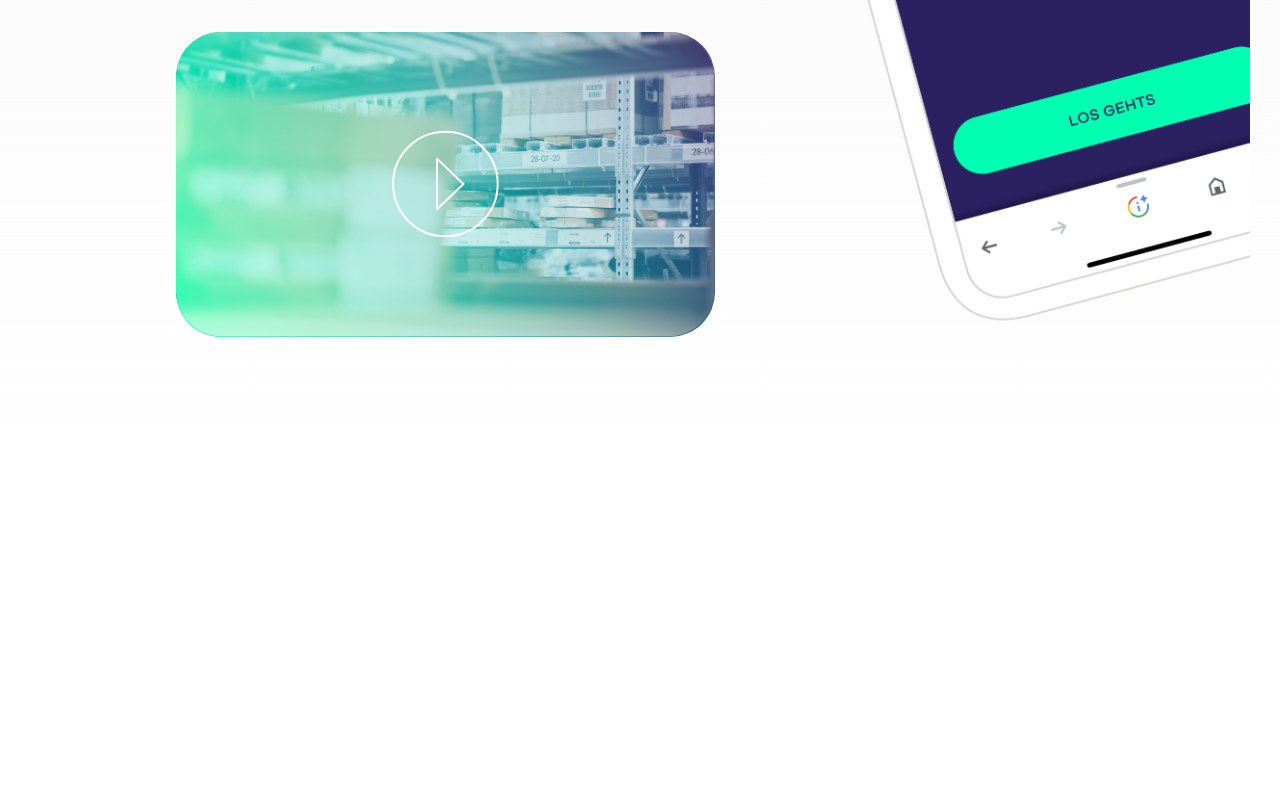
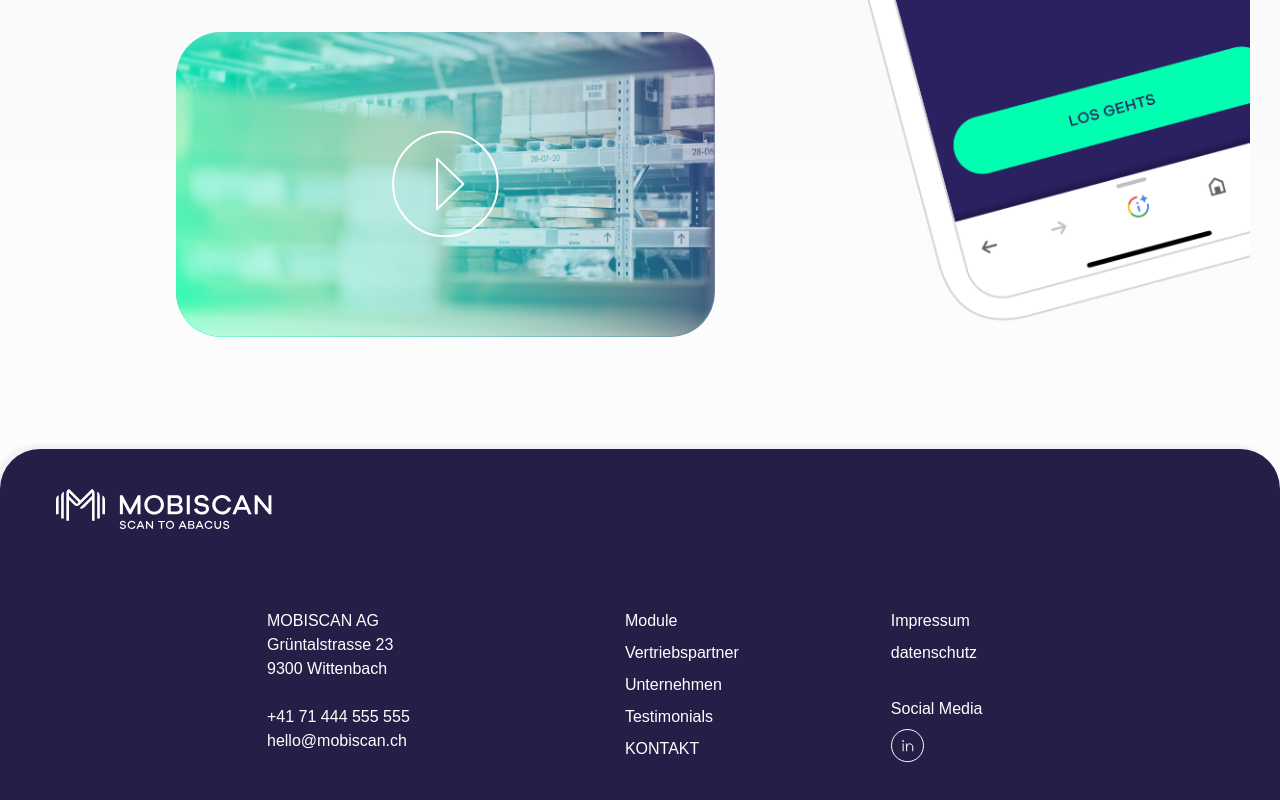
Before and after one commit to abdelaliabouelhassan/mobiscan, a Nuxt app: page / in a window 1280 px wide. Shown: the part 688-1488 px from the top of the page. Before the commit the page ends 1137 px from the top, so only its background shows below. Built offline with nearby package versions, Linux system fonts and the light colour scheme.

Commit message:
footer and header resposive

```diff
--- /dev/null
+++ b/components/partials/Footer.vue
@@ -0,0 +1,44 @@
+<template>
+    <footer class="footer w-full bg-port-gore-dark  pt-10 pb-16 px-14 space-y-20">
+        <img src="/images/logo/footer_logo.svg" alt="">
+
+        <div class=" w-full flex sm:flex-row flex-col space-y-8  sm:space-y-0 items-start max-w-[746px] mx-auto jus sm:justify-between sm:space-x-4">
+            <div class=" max-w-[16.1875rem] w-full">
+                <p class=" text-white text-base font-galano-grotesque font-normal">
+                    MOBISCAN AG <br>
+                    Grüntalstrasse 23 <br>
+                    9300 Wittenbach <br> <br>
+
+                    +41 71 444 555 555 <br>
+                    hello@mobiscan.ch <br>
+                </p>
+            </div>
+
+            <div class=" w-full max-w-[10.4375rem] flex flex-col items-start space-y-2">
+                <nuxt-link to="/" class=" text-white font-galano-grotesque font-medium text-base hover:text-opacity-70 duration-500">Module</nuxt-link>
+                <nuxt-link to="/" class=" text-white font-galano-grotesque font-medium text-base hover:text-opacity-70 duration-500">Vertriebspartner</nuxt-link>
+                <nuxt-link to="/" class=" text-white font-galano-grotesque font-medium text-base hover:text-opacity-70 duration-500">Unternehmen</nuxt-link>
+                <nuxt-link to="/" class=" text-white font-galano-grotesque font-medium text-base hover:text-opacity-70 duration-500">Testimonials</nuxt-link>
+                <nuxt-link to="/" class=" text-white font-galano-grotesque font-medium text-base hover:text-opacity-70 duration-500">KONTAKT</nuxt-link>
+            </div>
+
+              <div class=" w-full max-w-[7.6375rem] flex flex-col items-start space-y-2">
+                <nuxt-link to="/" class=" text-white font-galano-grotesque font-medium text-base hover:text-opacity-70 duration-500">Impressum</nuxt-link>
+                <nuxt-link to="/" class=" text-white font-galano-grotesque font-medium text-base hover:text-opacity-70 duration-500">datenschutz</nuxt-link>
+                <br>
+                <span class=" text-white font-galano-grotesque font-medium text-base">Social Media</span>
+                <a href="/" target="_blank">
+                    <img src="/images/linkedIn.svg" alt="linkedIn">
+                </a>
+            </div>
+        </div>
+    </footer>
+</template>
+
+
+<style scoped>
+ .footer {
+    box-shadow: -4px -4px 4px 0px rgba(0, 0, 0, 0.05);
+    border-radius: 2.5rem 2.5rem 0rem 0rem;
+ }
+</style>
--- a/components/partials/Header.vue
+++ b/components/partials/Header.vue
@@ -1,39 +1,53 @@
 <template>
     <header class="w-full  fixed top-0 left-0 z-50">
-        <div class="w-full max-w-[80rem] mx-auto relative flex h-[4.75rem] items-center">
-            <nav class="w-full h-full bg-white px-8 flex items-center justify-between z-50 rounded-b-[2.5rem] shadow-[0_4px_4px_0_rgba(0,0,0,0.05)]">
+        <div class="w-full max-w-[80rem] mx-auto relative flex md:h-[4.75rem] items-center">
+            <nav class="w-full h-full bg-white py-2 md:py-0 space-y-5 md:space-y-0 px-8 flex md:flex-row flex-col items-center md:justify-between z-50 rounded-b-[2.5rem] shadow-[0_4px_4px_0_rgba(0,0,0,0.05)]">
                 <img class="h-8  object-center" src="/images/logo/logo.svg" alt="" srcset="">
-                <button @click="showMenu =!showMenu" class="flex justify-center items-center px-6 py-[0.625rem] text-port-gore border border-port-gore rounded-full
-                    tracking-[0.32px] uppercase transition-colors duration-300 ease-in-out
-                    hover:bg-port-gore hover:text-white ">
-                    MENU
+                <button @click="showMenu =!showMenu" class=" flex  justify-center items-center px-6 py-[0.625rem]  border  rounded-full
+                        tracking-[0.32px] uppercase transition-colors duration-300 ease-in-out
+                         " :class="{'bg-port-gore text-white':showMenu,'text-port-gore border-port-gore bg-white md:hover:bg-port-gore md:hover:text-white':!showMenu}">
+                        MENU
                 </button>
-                <button class="bg-caribbean-green flex justify-center items-center px-6 py-[0.625rem] text-port-gore rounded-full
+                <button class="bg-caribbean-green hidden md:flex justify-center items-center px-6 py-[0.625rem] text-port-gore rounded-full
                     tracking-[0.32px] uppercase transition-colors duration-300 ease-in-out
                     hover:bg-port-gore hover:text-white">
                     Kontakt
                 </button>
+
+                <div class=" w-full flex md:hidden items-center justify-between">
+                    <button @click="showMenu =!showMenu" class=" flex  justify-center items-center px-6 py-[0.625rem]  border  rounded-full
+                        tracking-[0.32px] uppercase transition-colors duration-300 ease-in-out
+                         " :class="{'bg-port-gore text-white':showMenu,'text-port-gore border-port-gore bg-white md:hover:bg-port-gore md:hover:text-white':!showMenu}">
+                        MENU
+                    </button>
+                    <button class="bg-caribbean-green flex justify-center items-center px-6 py-[0.625rem] text-port-gore rounded-full
+                        tracking-[0.32px] uppercase transition-colors duration-300 ease-in-out
+                        hover:bg-port-gore hover:text-white">
+                        Kontakt
+                    </button>
+                </div>
             </nav>
             <!-- menu -->
             <transition name="menu">
                 <div v-if="showMenu" class="z-40 absolute top-0 left-0 w-full pt-[4.75rem] bg-port-gore text-white rounded-b-[2.5rem]
                         transition-all duration-300 ease-in-out">
-                    <div class="w-full max-w-[63.25rem] mx-auto py-20 grid grid-cols-3">
-                        <div class="flex flex-col space-y-3">
-                            <h3 class="mb-9 text-3xl leading-10">MODULE</h3>
-                            <nuxt-link to="/" class="text-xl leading-8">Auftragsbearbeitung</nuxt-link>
-                            <nuxt-link to="/" class="text-xl leading-8">Lager</nuxt-link>
-                            <nuxt-link to="/" class="text-xl leading-8">Servicemanagement</nuxt-link>
-                            <nuxt-link to="/" class="text-xl leading-8">Produktionsplanung</nuxt-link>
+                    <div class="w-full max-w-[63.25rem] mx-auto py-20 grid sm:grid-cols-2 md:grid-cols-3 p-4 max-h-[488px] overflow-y-auto">
+                        <div class="flex flex-col space-y-5 md:space-y-3">
+                            <h3 class="md:mb-9 mb-5 text-3xl md:leading-10">MODULE</h3>
+                            <nuxt-link to="/" class=" text-lg md:text-xl md:leading-8">Auftragsbearbeitung</nuxt-link>
+                            <nuxt-link to="/" class="text-lg md:text-xl md:leading-8">Lager</nuxt-link>
+                            <nuxt-link to="/" class="text-lg md:text-xl md:leading-8">Servicemanagement</nuxt-link>
+                            <nuxt-link to="/" class="text-lg md:text-xl md:leading-8">Produktionsplanung</nuxt-link>
                         </div>
-                        <div class="flex flex-col space-y-3">
-                            <h3 class="mb-9 text-3xl leading-10">VERTRIEB</h3>
-                            <nuxt-link to="/" class="text-xl leading-8">Vertriebsparter-Programm</nuxt-link>
-                            <nuxt-link to="/" class="text-xl leading-8">Vertriebspartner finden</nuxt-link>
-                            <nuxt-link to="/" class="text-xl leading-8">Vertriebspartner werden</nuxt-link>
-                        </div><div class="flex flex-col space-y-3">
-                            <h3 class="mb-9 text-3xl leading-10">UNTERNEHMEN</h3>
-                            <nuxt-link to="/" class="text-xl leading-8">Über uns</nuxt-link>
+                        <div class="flex flex-col  space-y-5 md:space-y-3 pt-10 sm:pt-0">
+                            <h3 class="md:mb-9 mb-5  text-3xl md:leading-10">VERTRIEB</h3>
+                            <nuxt-link to="/" class="text-lg md:text-xl md:leading-8">Vertriebsparter-Programm</nuxt-link>
+                            <nuxt-link to="/" class="text-lg md:text-xl md:leading-8">Vertriebspartner finden</nuxt-link>
+                            <nuxt-link to="/" class="text-lg md:text-xl md:leading-8">Vertriebspartner werden</nuxt-link>
+                        </div>
+                        <div class="flex flex-col  space-y-5 md:space-y-3 pt-10 md:pt-0">
+                            <h3 class="md:mb-9 mb-5 text-3xl md:leading-10">UNTERNEHMEN</h3>
+                            <nuxt-link to="/" class="text-lg md:text-xl md:leading-8">Über uns</nuxt-link>
                         </div>
                     </div>
                 </div>
--- a/layouts/default.vue
+++ b/layouts/default.vue
@@ -4,10 +4,12 @@
         <main class="">
             <slot />
         </main>
+        <Footer />
     </div>
 </template>
 <script setup>
 import Header from '@/components/partials/Header.vue'
+import Footer from '@/components/partials/Footer.vue'
 </script>
 
 
--- a/tailwind.config.js
+++ b/tailwind.config.js
@@ -19,6 +19,7 @@ module.exports = {
       colors:{
         'caribbean-green':'#00FFB0',
         'port-gore':'#2B2161',
+        'port-gore-dark':"#251F47",
         'dark-grey':'#4F4F4F',
         'light-dark-grey':'#B7B7B7',
         'lilac':'#5345AC'
```
Also changed, not shown: public/images/linkedIn.svg (added), public/images/logo/footer_logo.svg (added).
